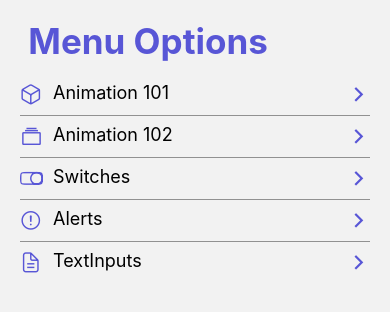
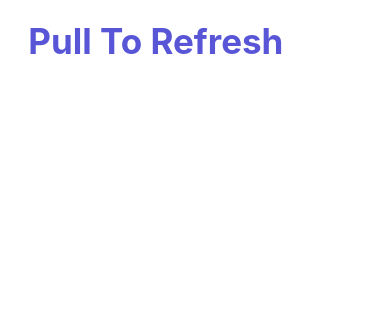
Before and after one commit to andresdavidsv/RNComponetns, a React Native app: screen /PullToRefeshScreen in a window 390 px wide. Shown: the top 312 px of the page. Built offline with nearby package versions, Linux system fonts and the light colour scheme.

Commit message:
feat: add pull to refresh

```diff
--- a/src/data/menuItems.tsx
+++ b/src/data/menuItems.tsx
@@ -26,4 +26,9 @@ export const menuItems: MenuItem[] = [
     icon: 'document-text-outline',
     component: 'TextInputScreen',
   },
+  {
+    name: 'Pull To Refesh',
+    icon: 'refresh-outline',
+    component: 'PullToRefeshScreen',
+  },
 ];
--- a/src/navigator/Navigation.tsx
+++ b/src/navigator/Navigation.tsx
@@ -6,6 +6,7 @@ import {Animation102Screen} from '../screens/Animation102Screen';
 import {SwitchScreen} from '../screens/SwitchScreen';
 import {AlertScreen} from '../screens/AlertScreen';
 import {TextInputScreen} from '../screens/TextInputScreen';
+import {PullToRefeshScreen} from '../screens/PullToRefeshScreen';
 
 const Stack = createStackNavigator();
 
@@ -14,6 +15,9 @@ export const Navigator = () => {
     <Stack.Navigator
       screenOptions={{
         headerShown: false,
+        cardStyle: {
+          backgroundColor: 'white',
+        },
       }}>
       <Stack.Screen name="HomeScreen" component={HomeScreen} />
       <Stack.Screen name="Animation101Screen" component={Animation101Screen} />
@@ -21,6 +25,7 @@ export const Navigator = () => {
       <Stack.Screen name="SwitchScreen" component={SwitchScreen} />
       <Stack.Screen name="AlertScreen" component={AlertScreen} />
       <Stack.Screen name="TextInputScreen" component={TextInputScreen} />
+      <Stack.Screen name="PullToRefeshScreen" component={PullToRefeshScreen} />
     </Stack.Navigator>
   );
 };
--- /dev/null
+++ b/src/screens/PullToRefeshScreen.tsx
@@ -0,0 +1,38 @@
+import React, {useState} from 'react';
+import {View, ScrollView, RefreshControl} from 'react-native';
+import {useSafeAreaInsets} from 'react-native-safe-area-context';
+import {HeaderTitle} from '../components/HeaderTitle';
+import {styles} from '../theme/appTheme';
+
+export const PullToRefeshScreen = () => {
+  const {top} = useSafeAreaInsets();
+  const [refreshing, setRefreshing] = useState(false);
+  const [data, setData] = useState<string>();
+  const onRefresh = () => {
+    setRefreshing(true);
+    setTimeout(() => {
+      console.log('Finish');
+      setRefreshing(false);
+      setData('Hello World');
+    }, 1500);
+  };
+  return (
+    <ScrollView
+      style={{
+        marginTop: refreshing ? top : 0,
+      }}
+      refreshControl={
+        <RefreshControl
+          refreshing={refreshing}
+          onRefresh={onRefresh}
+          // progressBackgroundColor="#5856D6"
+          title="Refreshing"
+        />
+      }>
+      <View style={styles.globalmargin}>
+        <HeaderTitle title="Pull To Refresh" />
+        {data && <HeaderTitle title={data} />}
+      </View>
+    </ScrollView>
+  );
+};
--- a/src/screens/TextInputScreen.tsx
+++ b/src/screens/TextInputScreen.tsx
@@ -1,4 +1,4 @@
-import React, {useState} from 'react';
+import React from 'react';
 import {
   StyleSheet,
   TextInput,
```
